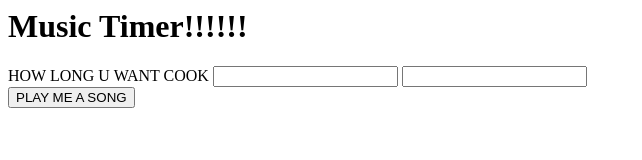
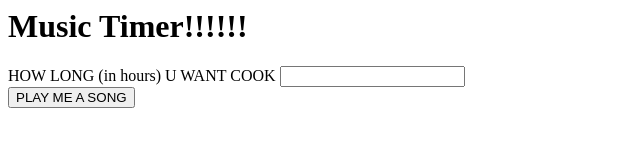
Before and after one commit to deniseszeto/ABChack, a plain HTML site: page static/index.html in a window 1280 px wide. Shown: the whole page, without its empty margins (0-642 px from the left). Drawn offline with Linux system fonts and the light colour scheme.

Commit message:
specify hours lol

```diff
--- a/static/index.html
+++ b/static/index.html
@@ -1,13 +1,13 @@
 <html>
   <head>
     <title>Music Timer!!!!</title>
+    <link rel="shortcut icon" href='static/favicon.ico'/>
   </head>
   <body>
     <h1>Music Timer!!!!!!</h1>
     <form action='/' method='POST'>
-      HOW LONG U WANT COOK
+      HOW LONG (in hours) U WANT COOK
       <input name="time" type="text" />
-      <input name="cheep" type="text" maxlength="76" />
       <br>
       <input type="submit" value="PLAY ME A SONG"/>
     </form>
```
Also changed, not shown: static/favicon.ico (renamed from favicon.ico), 1 other file.
